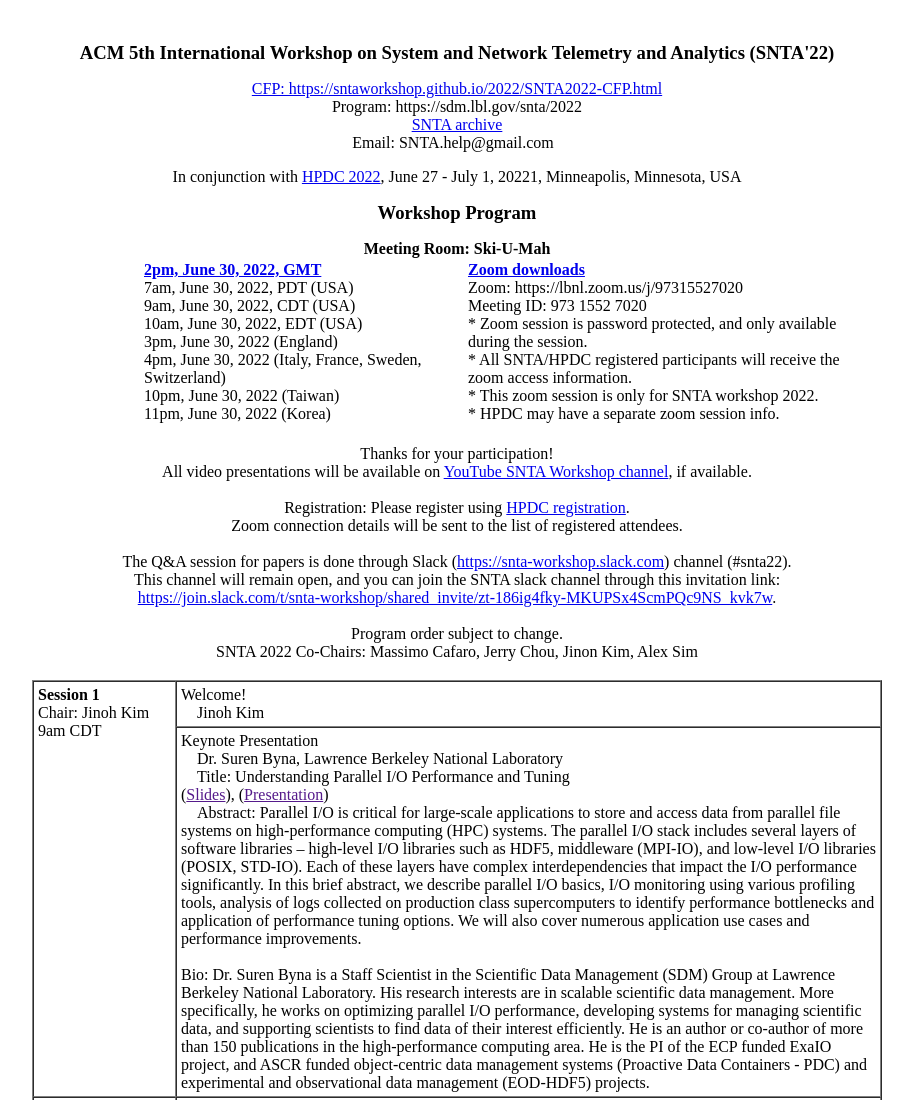
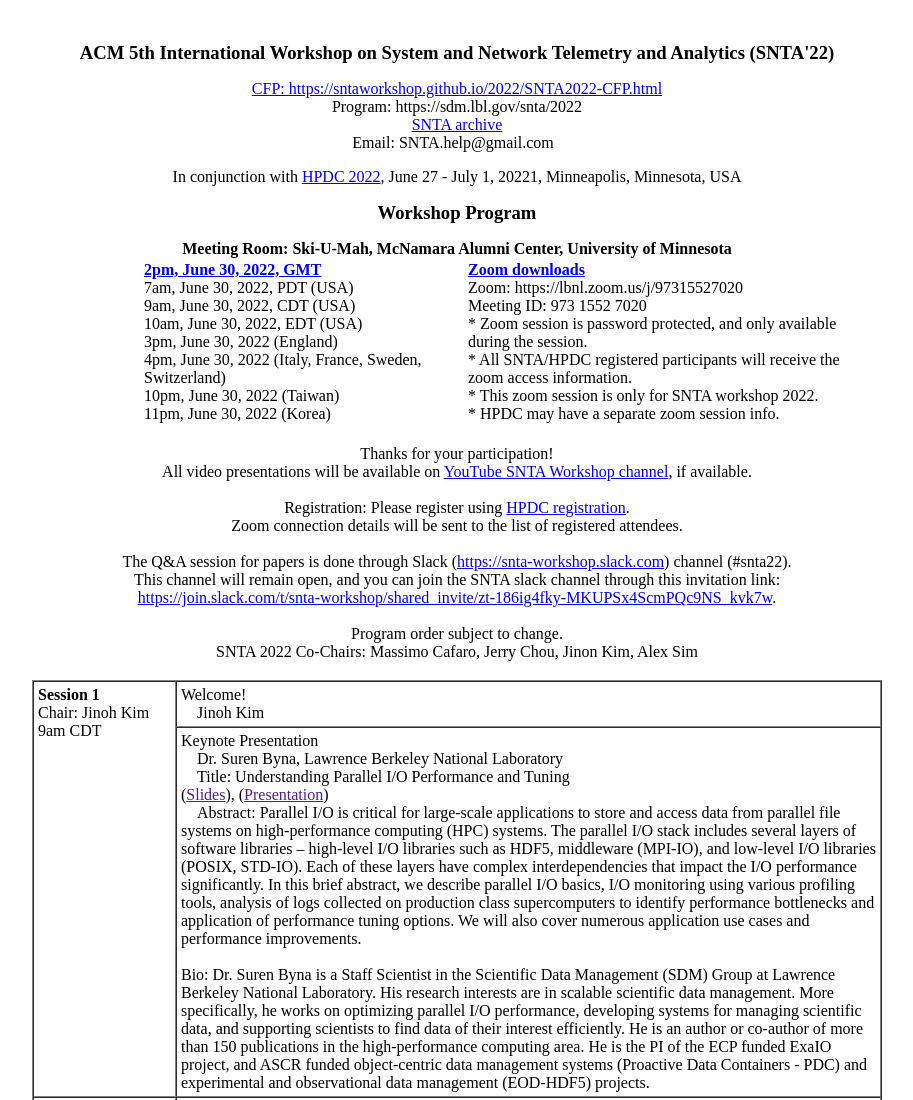
Before and after one commit to sntaworkshop/2022, a plain HTML site: page SNTA2022-program.html in a window 1280 px wide. Shown: the top 1100 px of the page, without its empty margins (183-1096 px from the left). Drawn offline with Linux system fonts and the light colour scheme.

Commit message:
Update SNTA2022-program.html

```diff
--- a/SNTA2022-program.html
+++ b/SNTA2022-program.html
@@ -21,7 +21,7 @@ June 27 - July 1, 20221, Minneapolis, Minnesota, USA<br>
 
 <p class=MsoNormal align=center style='text-align:center'><b><span style='font-size:14.0pt;color:black'>Workshop Program</span></b>
 <center>
-	<b>Meeting Room: Ski-U-Mah</b>
+	<b>Meeting Room: Ski-U-Mah, McNamara Alumni Center, University of Minnesota</b>
 <table width=800><tr>
 <td width=80></td>
 <td width=320 valign=top>
```
